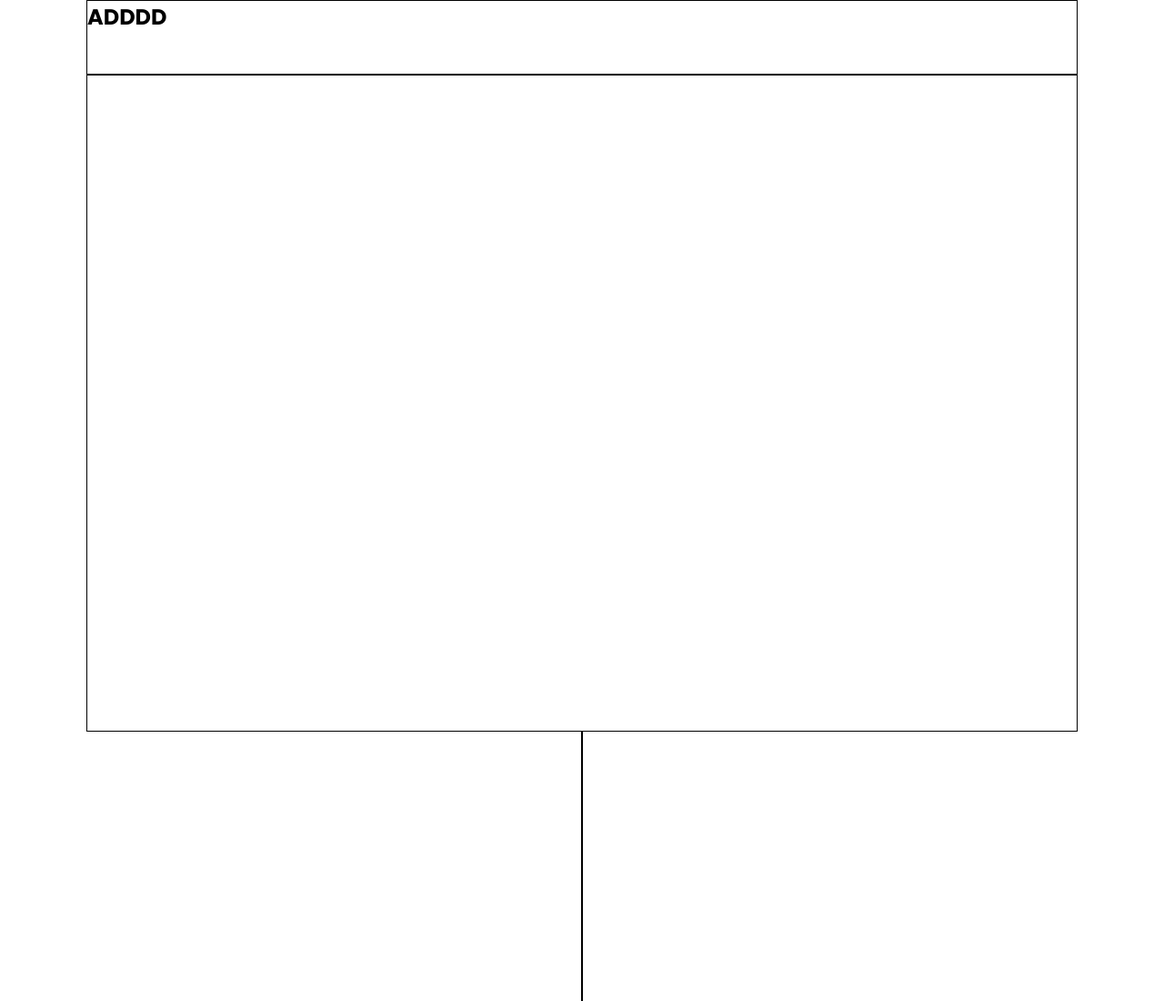
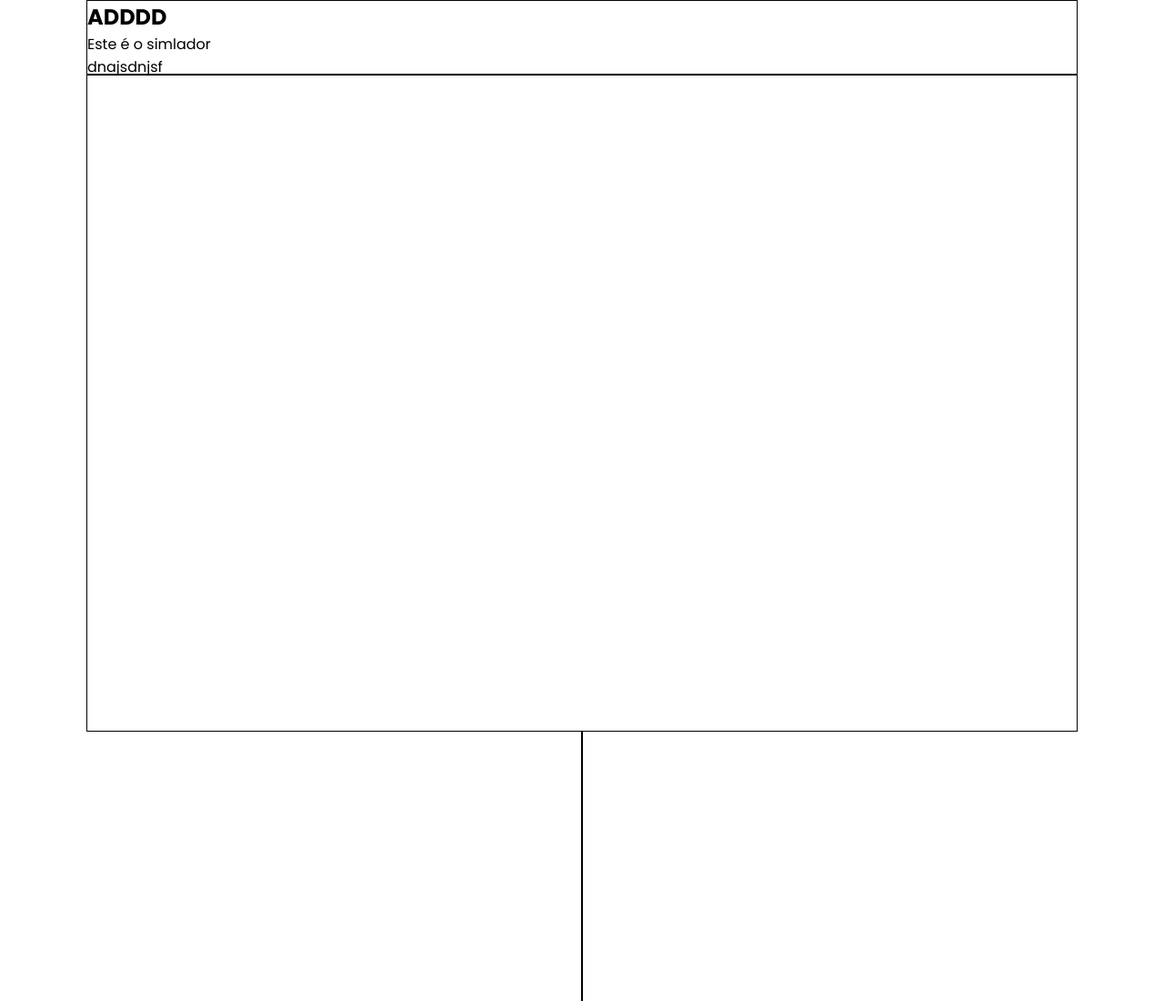
Before and after one commit to Carvalho003/sinal_verde, a plain HTML site: page Site/guia-padrao.html in a window 1280 px wide. Shown: the top 1100 px of the page at 91% size. Drawn offline with Linux system fonts and the light colour scheme.

Commit message:
Teste de push

```diff
--- a/Site/guia-padrao.html
+++ b/Site/guia-padrao.html
@@ -24,6 +24,8 @@
     <header style="height: 10vh; width: 85%; border:1px solid black">
         <nav>
             <h1>ADDDD</h1>
+            <p>Este é o simlador </p>
+            <p>dnajsdnjsf</p>
         </nav>
     </header>
     <main style="height: 90vh; width: 85%; border: 1px solid black">
```
